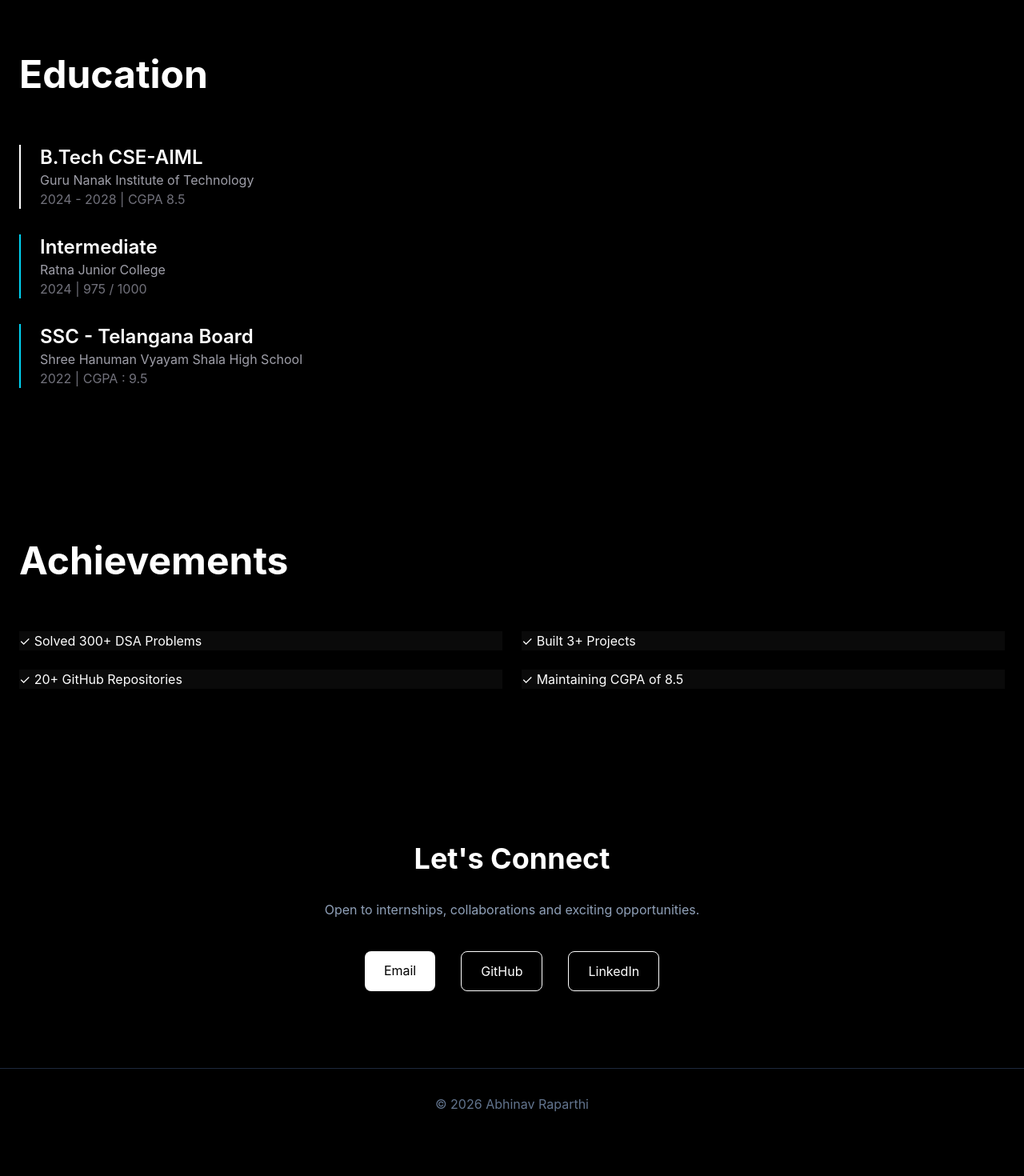
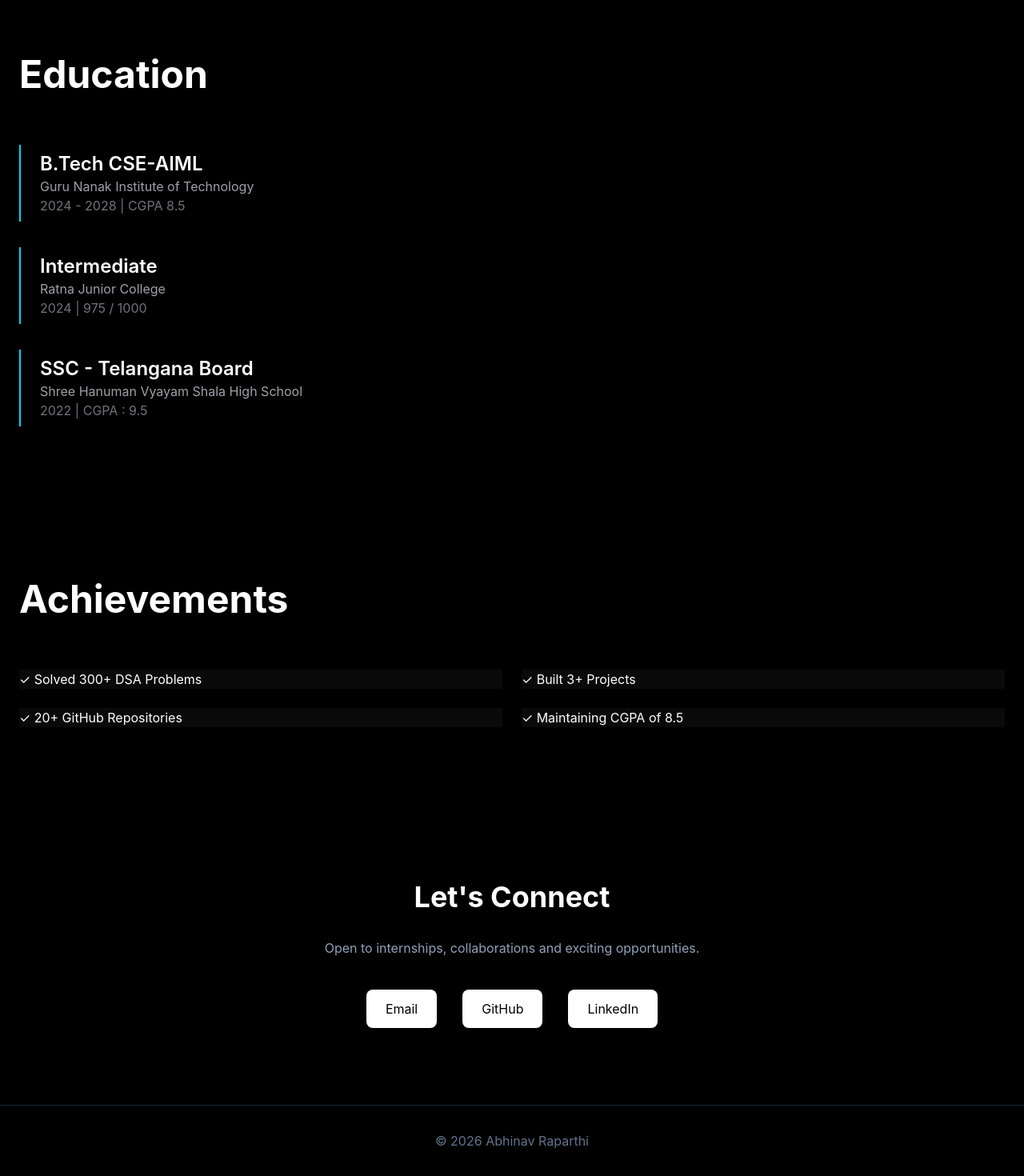
Before and after one commit to abhinavvv12/portfolio-website, a React (Vite) app: page / in a window 1280 px wide. Shown: the part 2855-4325 px from the top of the page at 80% size. Before the commit the page ends 4279 px from the top, so only its background shows below. Built offline with nearby package versions, Linux system fonts and the light colour scheme.

Commit message:
Added Animations

```diff
--- a/src/components/Contact.jsx
+++ b/src/components/Contact.jsx
@@ -17,7 +17,18 @@ function Contact() {
 
         <a
           href="mailto:abhinav.r1296@gmail.com"
-          className="bg-white text-black px-6 py-3 rounded-lg"
+          className="
+          bg-white
+          text-black
+          px-6
+          py-3
+          rounded-lg
+          transition-all
+          duration-300
+          hover:-translate-y-1
+          hover:scale-105
+          hover:shadow-[0_0_20px_rgba(255,255,255,0.35)]
+          "
         >
           Email
         </a>
@@ -25,7 +36,18 @@ function Contact() {
         <a
           href="https://github.com/abhinavvv12"
           target="_blank"
-          className="border border-white px-6 py-3 rounded-lg"
+          className="
+            bg-white
+            text-black
+            px-6
+            py-3
+            rounded-lg
+            transition-all
+            duration-300
+            hover:-translate-y-1
+            hover:scale-105
+            hover:shadow-[0_0_20px_rgba(255,255,255,0.35)]
+            "
         >
           GitHub
         </a>
@@ -33,7 +55,18 @@ function Contact() {
         <a
           href="https://linkedin.com"
           target="_blank"
-          className="border border-white px-6 py-3 rounded-lg"
+          className="
+            bg-white
+            text-black
+            px-6
+            py-3
+            rounded-lg
+            transition-all
+            duration-300
+            hover:-translate-y-1
+            hover:scale-105
+            hover:shadow-[0_0_20px_rgba(255,255,255,0.35)]
+            "
         >
           LinkedIn
         </a>
--- a/src/components/Education.jsx
+++ b/src/components/Education.jsx
@@ -8,7 +8,16 @@ function Education() {
 
       <div className="space-y-8">
 
-        <div className="border-l-2 border-white pl-6">
+        <div
+          className="
+          border-l-2
+          border-cyan-400
+          pl-6
+          py-2
+          transition-all
+          duration-300
+          hover:translate-x-2  "
+        >
           <h3 className="text-2xl font-semibold">
             B.Tech  CSE-AIML
           </h3>
@@ -22,7 +31,14 @@ function Education() {
           </p>
         </div>
 
-        <div className="border-l-2 border-cyan-400 pl-6">
+        <div className="
+          border-l-2
+          border-cyan-400
+          pl-6
+          py-2
+          transition-all
+          duration-300
+          hover:translate-x-2  ">
           <h3 className="text-2xl font-semibold">
             Intermediate
           </h3>
@@ -36,7 +52,14 @@ function Education() {
           </p>
         </div>
 
-        <div className="border-l-2 border-cyan-400 pl-6">
+        <div className="
+          border-l-2
+          border-cyan-400
+          pl-6
+          py-2
+          transition-all
+          duration-300
+          hover:translate-x-2  ">
           <h3 className="text-2xl font-semibold">
             SSC - Telangana Board
           </h3>
--- a/src/components/Skills.jsx
+++ b/src/components/Skills.jsx
@@ -49,6 +49,11 @@ function Skills() {
             border-zinc-700
             rounded-2xl
             p-8
+            transition-all
+            duration-300
+            hover:-translate-y-2
+            hover:border-cyan-400
+            hover:shadow-[0_0_25px_rgba(34,211,238,0.15)]
             "
           >
 
@@ -69,6 +74,11 @@ function Skills() {
                     bg-black
                     border
                     border-zinc-700
+                    transition-all
+                    duration-300
+                    hover:border-cyan-400
+                    hover:text-cyan-400
+                    hover:scale-105
                     "
                 >
                   {skill}
--- a/src/components/Stats.jsx
+++ b/src/components/Stats.jsx
@@ -14,20 +14,44 @@ function Stats() {
           <div
             key={item.label}
             className="
+            group
             bg-zinc-950
             border
             border-zinc-800
             rounded-2xl
             p-8
             text-center
-            transition
+            transition-all
+            duration-500
+            hover:-translate-y-3
+            hover:border-cyan-400
+            hover:bg-zinc-900
+            hover:shadow-[0_0_30px_rgba(34,211,238,0.2)]
             "
           >
-            <h2 className="text-4xl  font-bold text-white">
+            <h2
+              className="
+              text-4xl
+              font-bold
+              text-white
+              transition-all
+              duration-500
+              group-hover:text-cyan-400
+              group-hover:scale-110
+              "
+            >
               {item.value}
             </h2>
 
-            <p className="mt-3 text-zinc-400">
+            <p
+              className="
+              mt-3
+              text-zinc-400
+              transition-colors
+              duration-500
+              group-hover:text-zinc-200
+              "
+            >
               {item.label}
             </p>
           </div>
--- a/src/index.css
+++ b/src/index.css
@@ -9,3 +9,12 @@ body{
   color:white;
   font-family:Inter,sans-serif;
 }
+
+@keyframes float {
+  0%,100% {
+    transform: translateY(0);
+  }
+  50% {
+    transform: translateY(-8px);
+  }
+}
```
Lines whose indentation alone changed are shown as unchanged.
